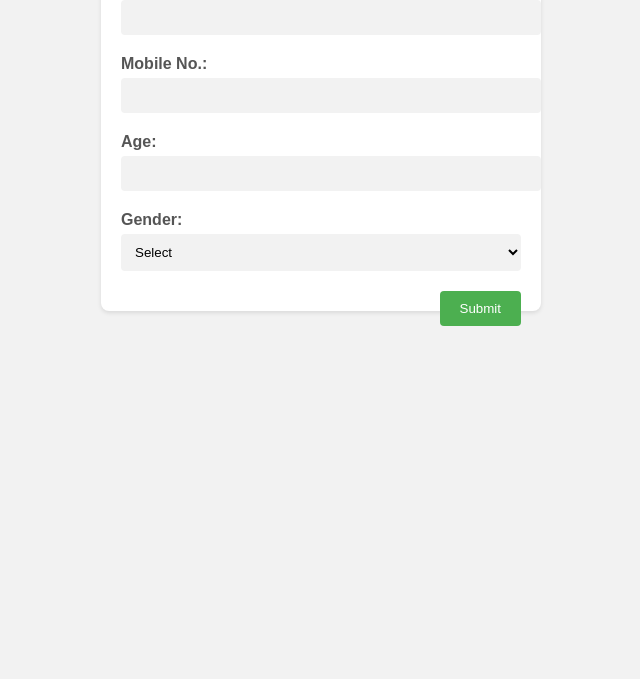
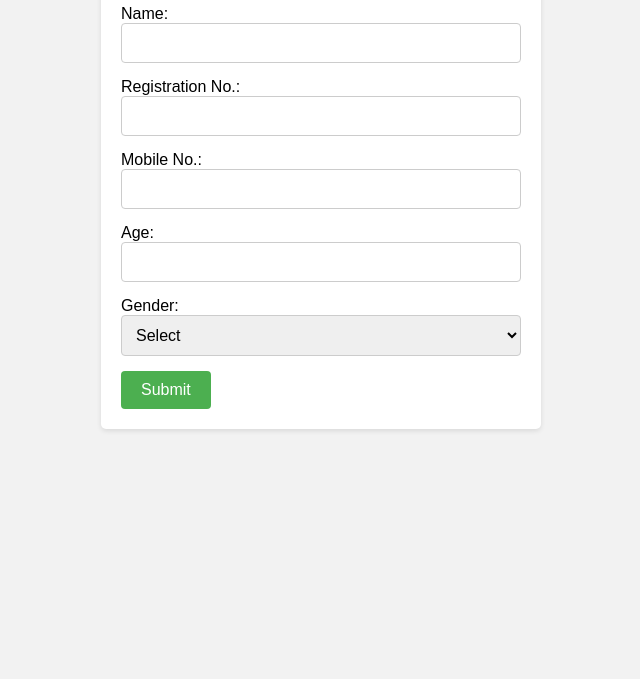
Before and after one commit to PSomya12/user_Input, a plain HTML site: page index.html in a window 1280 px wide. Shown: the part 121-800 px from the top of the page, without its empty margins (319-959 px from the left). Drawn offline with Linux system fonts and the light colour scheme.

Commit message:
index.html

```diff
--- a/index.html
+++ b/index.html
@@ -1,69 +1,52 @@
 <!DOCTYPE html>
 <html>
 <head>
-  <title>User Information Form</title>
+  <title>User Input Form</title>
   <style>
+    /* CSS Styles */
     body {
       font-family: Arial, sans-serif;
       background-color: #f2f2f2;
-      margin: 0;
       padding: 20px;
-    }
-
-    h1 {
-      text-align: center;
-      color: #333;
-      margin-top: 0;
     }
 
     .container {
       max-width: 400px;
       margin: 0 auto;
-      background-color: #fff;
+      background-color: #ffffff;
       padding: 20px;
-      border-radius: 8px;
-      box-shadow: 0 2px 4px rgba(0, 0, 0, 0.1);
+      border-radius: 5px;
+      box-shadow: 0 2px 5px rgba(0, 0, 0, 0.1);
     }
 
-    .form-group {
+    h1 {
+      text-align: center;
       margin-bottom: 20px;
     }
 
-    .form-group label {
-      display: block;
-      margin-bottom: 5px;
-      color: #555;
-      font-weight: bold;
+    input[type="text"],
+    input[type="number"],
+    select {
+      width: 100%;
+      padding: 10px;
+      border: 1px solid #ccc;
+      border-radius: 4px;
+      box-sizing: border-box;
+      margin-bottom: 15px;
+      font-size: 16px;
     }
 
-    .form-group input[type="text"],
-    .form-group input[type="number"],
-    .form-group select {
-      width: 100%;
-      padding: 10px;
-      border: none;
-      border-radius: 4px;
-      background-color: #f2f2f2;
-    }
-
-    .form-group input[type="text"]:focus,
-    .form-group input[type="number"]:focus,
-    .form-group select:focus {
-      outline: none;
-      background-color: #e0e0e0;
-    }
-
-    .form-group input[type="submit"] {
-      background-color: #4CAF50;
+    input[type="submit"] {
+      background-color: #4caf50;
       color: white;
       padding: 10px 20px;
       border: none;
       border-radius: 4px;
       cursor: pointer;
-      float: right;
+      font-size: 16px;
     }
 
-    .form-group input[type="submit"]:hover {
+    input[type="submit"]:hover {
       background-color: #45a049;
     }
   </style>
@@ -71,54 +54,55 @@
 <body>
   <div class="container">
     <h1>User Information Form</h1>
-    <form id="userInfoForm">
-      <div class="form-group">
+    <form id="userForm" onsubmit="submitForm(event)">
       <label for="name">Name:</label>
-        <input type="text" id="name" required>
-      </div>
+      <input type="text" id="name" name="name" required>
 
-      <div class="form-group">
+      <label for="regNo">Registration No.:</label>
+      <input type="text" id="regNo" name="regNo" required>
+
       <label for="mobile">Mobile No.:</label>
-        <input type="text" id="mobile" required>
-      </div>
+      <input type="text" id="mobile" name="mobile" required>
 
-      <div class="form-group">
       <label for="age">Age:</label>
-        <input type="number" id="age" required>
-      </div>
+      <input type="number" id="age" name="age" required>
 
-      <div class="form-group">
       <label for="gender">Gender:</label>
-        <select id="gender" required>
+      <select id="gender" name="gender" required>
         <option value="">Select</option>
         <option value="male">Male</option>
         <option value="female">Female</option>
         <option value="other">Other</option>
       </select>
-      </div>
 
-      <div class="form-group">
       <input type="submit" value="Submit">
-      </div>
     </form>
   </div>
 
   <script>
-    document.getElementById('userInfoForm').addEventListener('submit', function(event) {
+    // JavaScript Logic
+    function submitForm(event) {
       event.preventDefault(); // Prevent form submission
 
       // Get form values
       var name = document.getElementById('name').value;
+      var regNo = document.getElementById('regNo').value;
       var mobile = document.getElementById('mobile').value;
       var age = document.getElementById('age').value;
       var gender = document.getElementById('gender').value;
 
-      // Display user information
-      alert("Name: " + name + "\nMobile No.: " + mobile + "\nAge: " + age + "\nGender: " + gender);
+      // Do something with the form data
+      console.log('Name:', name);
+      console.log('Registration No.:', regNo);
+      console.log('Mobile No.:', mobile);
+      console.log('Age:', age);
+      console.log('Gender:', gender);
 
-      // Reset form
-      document.getElementById('userInfoForm').reset();
-    });
+      // You can perform additional actions here, like sending the data to a server
+
+      // Reset the form
+      document.getElementById('userForm').reset();
+    }
   </script>
 </body>
 </html>
```
Lines whose indentation alone changed are shown as unchanged.
